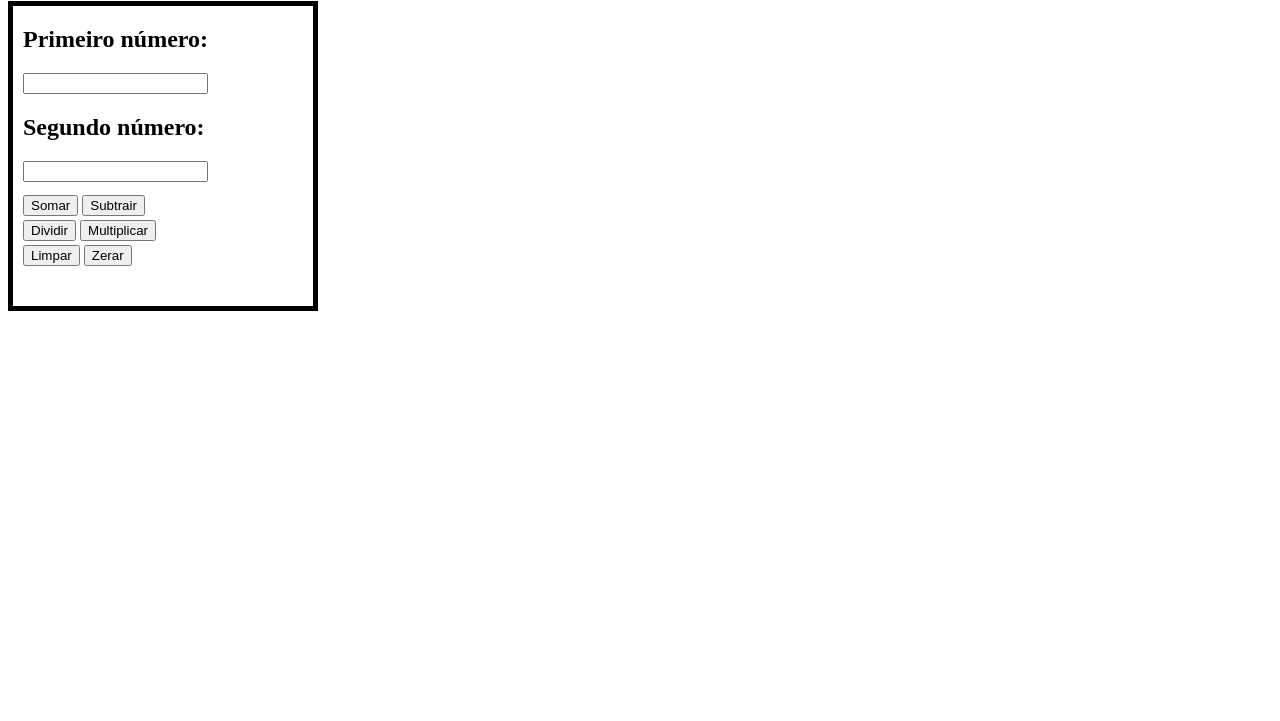
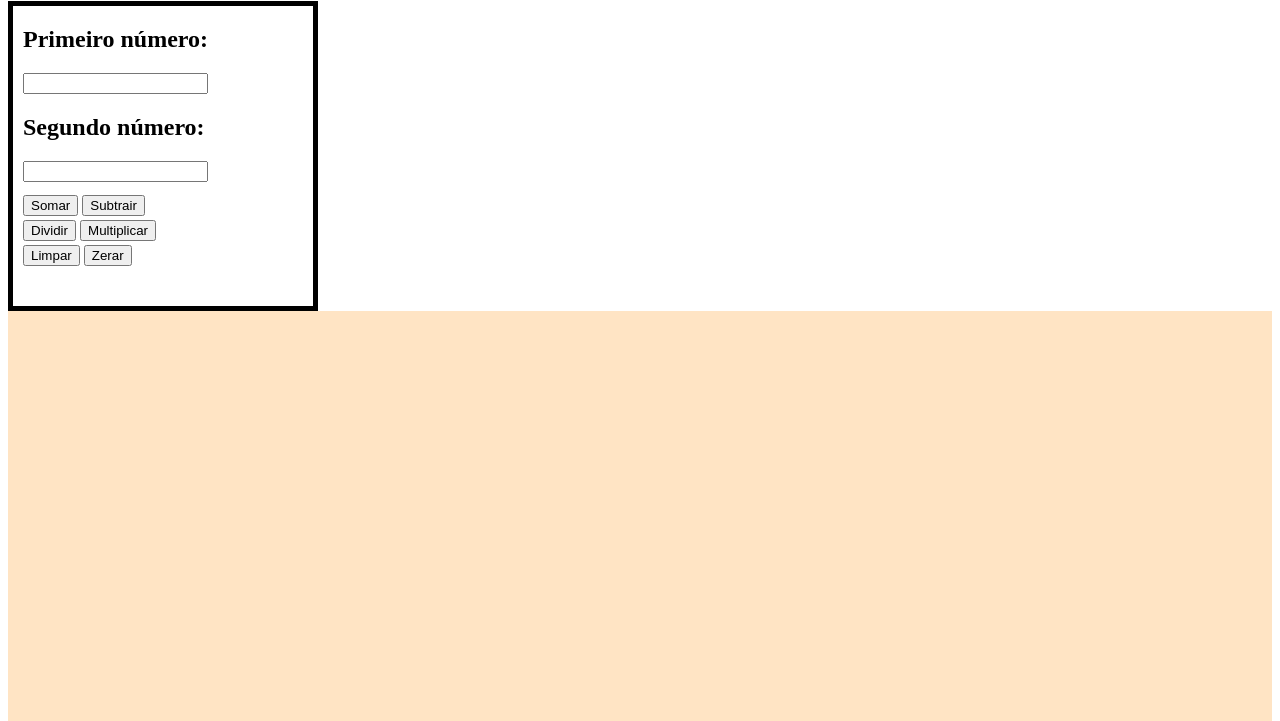
Before and after one commit to Wander06/Calculadora, a plain HTML site: page index.html in a window 1280 px wide. Shown: the part 79-800 px from the top of the page. Drawn offline with Linux system fonts and the light colour scheme.

Commit message:
background-color-na-nova-secao

```diff
--- a/css/index.css
+++ b/css/index.css
@@ -41,3 +41,9 @@
     left: 10px;
     line-height: 25px;
 }
+
+.secao2 {
+    width: 100%;
+    height: 700px;
+    background-color: bisque;
+ }
```
